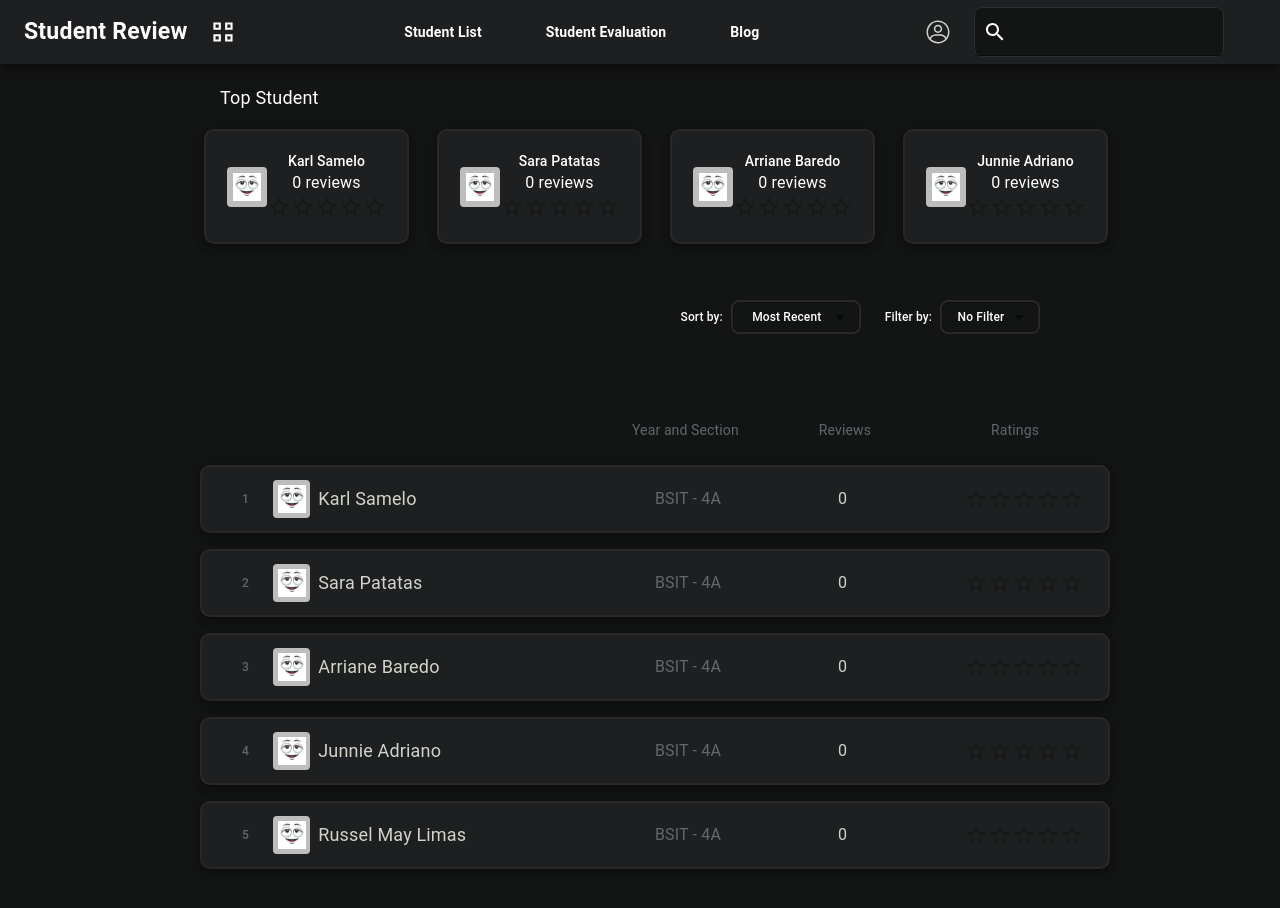
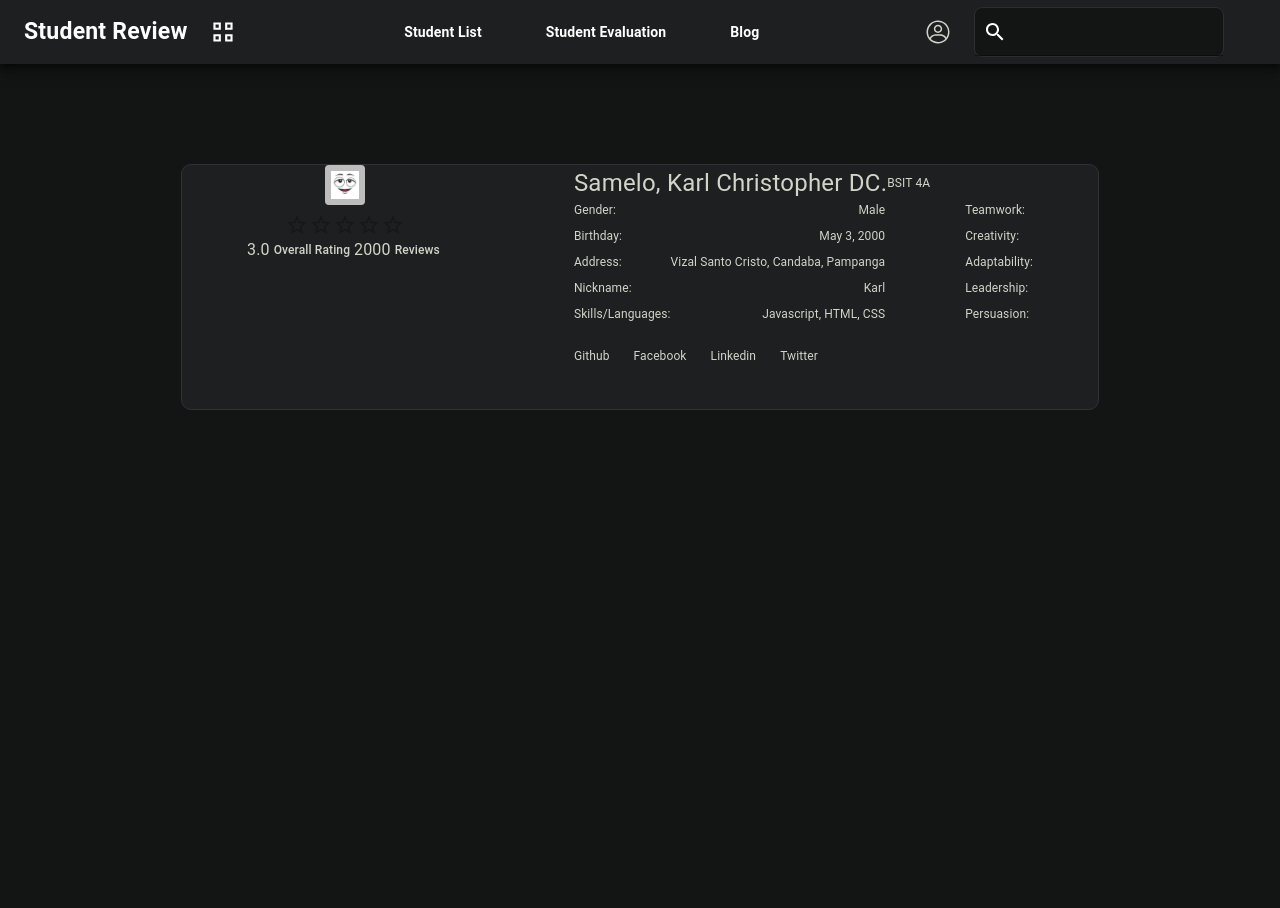
Before and after one commit to Karl02Mae/midterm_web, a React (Create React App) app: page /student in a window 1280 px wide. Shown: the top 908 px of the page. Built offline with nearby package versions, Linux system fonts and the light colour scheme.

Commit message:
firstpart 2nd UI

```diff
--- a/src/App.js
+++ b/src/App.js
@@ -9,6 +9,7 @@ import { BrowserRouter as Router, Switch, Route } from 'react-router-dom';
 import Header from './components/Header';
 import Home from './components/Home';
 import Footer from './components/Footer';
+import IndividualStudentList from './components/IndividualStudentList';
 
 
 function App() {
@@ -19,9 +20,16 @@ function App() {
         <Header />
 
         <Switch>
+
+          <Route path="/student">
+            <IndividualStudentList />
+          </Route>
+
           <Route path="/" >
             <Home />
           </Route>
+
+
         </Switch>
 
         <Footer />
--- a/src/components/Header.js
+++ b/src/components/Header.js
@@ -28,6 +28,7 @@ const style = {
         boxShadow: 10,
         zIndex: 99,
         top: 0,
+        maxWidth: '100vw',
     },
     left: {
         display: 'flex',
--- /dev/null
+++ b/src/components/IndividualStudent.js
@@ -0,0 +1,229 @@
+import React, { useState } from 'react';
+import { ReactComponent as RoundedAvatar } from '../assets/svg/RoundProfile.svg';
+import {
+    Box,
+    Typography,
+    Avatar,
+    Rating
+} from '@mui/material';
+
+
+
+const style = {
+    root: {
+        display: 'flex',
+        color: '#D1D4C9',
+        backgroundColor: '#1E1F20',
+        border: '1px solid #303336',
+        borderRadius: '10px',
+        maxWidth: '916px',
+        height: '244px',
+        marginTop: '100px',
+        marginLeft: 'auto',
+        marginRight: 'auto',
+        justifyContent: 'space-around',
+    },
+    stud__Profile: {
+        display: 'flex',
+        flexDirection: 'column',
+        alignItems: 'center',
+    },
+    stud__Profile__text: {
+        display: 'flex',
+        alignItems: 'center',
+    },
+    stud__Profile__text__Rating: {
+        fontSize: '12px',
+        fontWeight: '500',
+        padding: 0.5,
+    },
+    stud__Profile__text__Reviews: {
+        fontSize: '12px',
+        fontWeight: '500',
+        padding: 0.5,
+    },
+    avatar: {
+        marginBottom: 1,
+    },
+    stud__Details__name: {
+        display: 'flex',
+        alignItems: 'center',
+    },
+    stud__Details__nameText: {
+        fontSize: '24px',
+        fontWeight: '400',
+    },
+    stud__Details__section: {
+        fontSize: '12px',
+        fontWeight: '400',
+    },
+    stud__Details__Details: {
+        display: 'flex',
+    },
+    stud__Details__left: {
+        display: 'flex',
+        flexDirection: 'column',
+        alignItems: 'left',
+        textAlign: 'left',
+    },
+    stud__Details__middle: {
+        display: 'flex',
+        flexDirection: 'column',
+        alignItems: 'left',
+        textAlign: 'right',
+    },
+    stud__Details__text: {
+        fontSize: '12px',
+        fontWeight: '400',
+        paddingBottom: 1,
+    },
+    data: {
+        color: '#D1D4C9',
+        fontSize: '12px',
+        fontWeight: '400',
+        paddingBottom: 1,
+    },
+    stud__Details__right: {
+        display: 'flex',
+        flexDirection: 'column',
+        alignItems: 'right',
+        textAlign: 'left',
+        paddingLeft: 10,
+    },
+    right__text__text: {
+        color: '#D1D4C9',
+        fontSize: '12px',
+        fontWeight: '400',
+        paddingBottom: 1,
+    },
+    stud__Details__SocialMedia: {
+        display: 'flex',
+    },
+    Social: {
+        paddingTop: 2,
+        paddingRight: 3,
+        fontSize: '12px',
+        fontWeight: '400',
+        paddingBottom: 1,
+    }
+}
+
+export default function IndividualStudent() {
+
+    const [value, setValue] = useState('');
+
+    return (
+        <Box sx={style.root} >
+            <Box sx={style.stud__Profile} >
+                <Avatar sx={style.avatar} variant="rounded">
+                    <RoundedAvatar />
+                </Avatar>
+                <Rating name="totalRate"
+                    value={value}
+                    onChange={(event, newValue) => {
+                        setValue(newValue);
+                    }}
+                />
+                <Box sx={style.stud__Profile__text}>
+                    {/* value at the bottom should be replaced by Data from array */}
+                    <Typography>
+                        3.0
+                    </Typography>
+                    <Typography sx={style.stud__Profile__text__Rating}>
+                        Overall Rating
+                    </Typography>
+                    {/* value at the bottom should be replaced by Data from array */}
+                    <Typography>
+                        2000
+                    </Typography>
+                    <Typography sx={style.stud__Profile__text__Reviews}>
+                        Reviews
+                    </Typography>
+                </Box>
+            </Box>
+            <Box sx={style.stud__Details} >
+                <Box sx={style.stud__Details__name}>
+                    <Typography sx={style.stud__Details__nameText}>
+                        Samelo, Karl Christopher DC.
+                    </Typography>
+                    <Typography sx={style.stud__Details__section}>
+                        BSIT 4A
+                    </Typography>
+                </Box>
+                <Box sx={style.stud__Details__Details} >
+                    <Box sx={style.stud__Details__left} >
+                        <Typography sx={style.stud__Details__text}>
+                            Gender:
+                        </Typography>
+                        <Typography sx={style.stud__Details__text}>
+                            Birthday:
+                        </Typography>
+                        <Typography sx={style.stud__Details__text}>
+                            Address:
+                        </Typography>
+                        <Typography sx={style.stud__Details__text}>
+                            Nickname:
+                        </Typography>
+                        <Typography sx={style.stud__Details__text}>
+                            Skills/Languages:
+                        </Typography>
+                    </Box>
+                    {/* ALL TEXT IN STUD__DETAILS__MIDDLE should be replaced by data from array */}
+                    <Box sx={style.stud__Details__middle}>
+                        <Typography sx={style.data}>
+                            Male
+                        </Typography>
+                        <Typography sx={style.data}>
+                            May 3, 2000
+                        </Typography>
+                        <Typography sx={style.data}>
+                            Vizal Santo Cristo, Candaba, Pampanga
+                        </Typography>
+                        <Typography sx={style.data}>
+                            Karl
+                        </Typography>
+                        <Typography sx={style.data}>
+                            Javascript, HTML, CSS
+                        </Typography>
+                    </Box>
+                    <Box sx={style.stud__Details__right} >
+                        <Box sx={style.right__text}>
+                            <Typography sx={style.right__text__text}>
+                                Teamwork:
+                            </Typography>
+                            <Typography sx={style.right__text__text}>
+                                Creativity:
+                            </Typography>
+                            <Typography sx={style.right__text__text}>
+                                Adaptability:
+                            </Typography>
+                            <Typography sx={style.right__text__text}>
+                                Leadership:
+                            </Typography>
+                            <Typography sx={style.right__text__text}>
+                                Persuasion:
+                            </Typography>
+                        </Box>
+                        <Box sx={style.right__data}>
+
+                        </Box>
+                    </Box>
+                </Box>
+                <Box sx={style.stud__Details__SocialMedia}>
+                    <Typography sx={style.Social}>
+                        Github
+                    </Typography>
+                    <Typography sx={style.Social}>
+                        Facebook
+                    </Typography>
+                    <Typography sx={style.Social}>
+                        Linkedin
+                    </Typography>
+                    <Typography sx={style.Social}>
+                        Twitter
+                    </Typography>
+                </Box>
+            </Box>
+        </Box>
+    )
+}
--- /dev/null
+++ b/src/components/IndividualStudentList.js
@@ -0,0 +1,30 @@
+import React from 'react';
+import {
+    Box,
+    // Typography
+} from '@mui/material';
+
+import IndividualStudent from './IndividualStudent';
+
+const style = {
+    root: {
+        height: '200vh',
+        backgroundColor: "#131414",
+        fontFamily: 'roboto',
+        paddingLeft: 5,
+        paddingRight: 5,
+    },
+}
+
+export default function IndividualStudentList() {
+    return (
+        <Box sx={style.root}>
+            <Box sx={style.top}>
+                <IndividualStudent />
+            </Box>
+            <Box sx={style.bottom}>
+
+            </Box>
+        </Box>
+    )
+}
```
